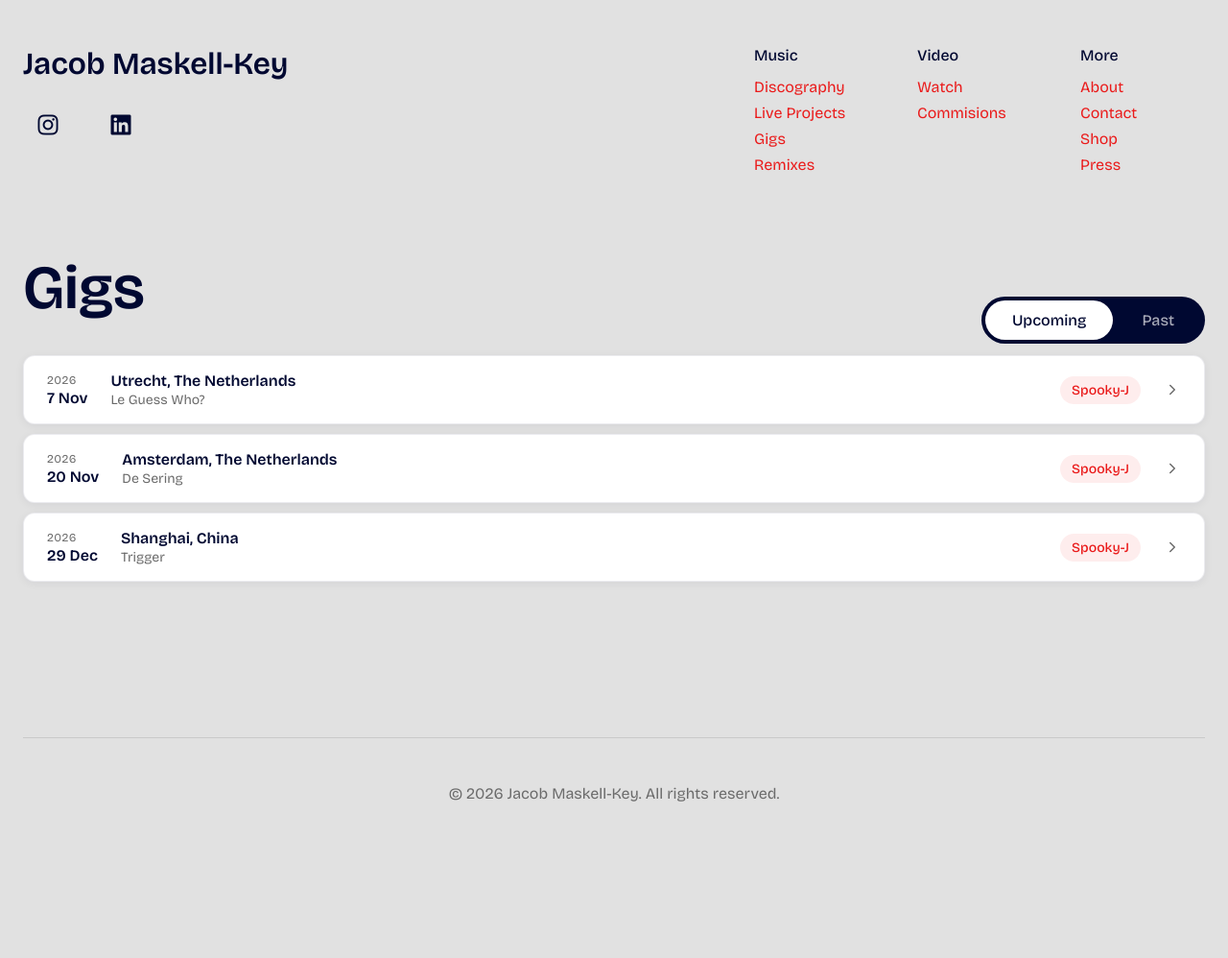
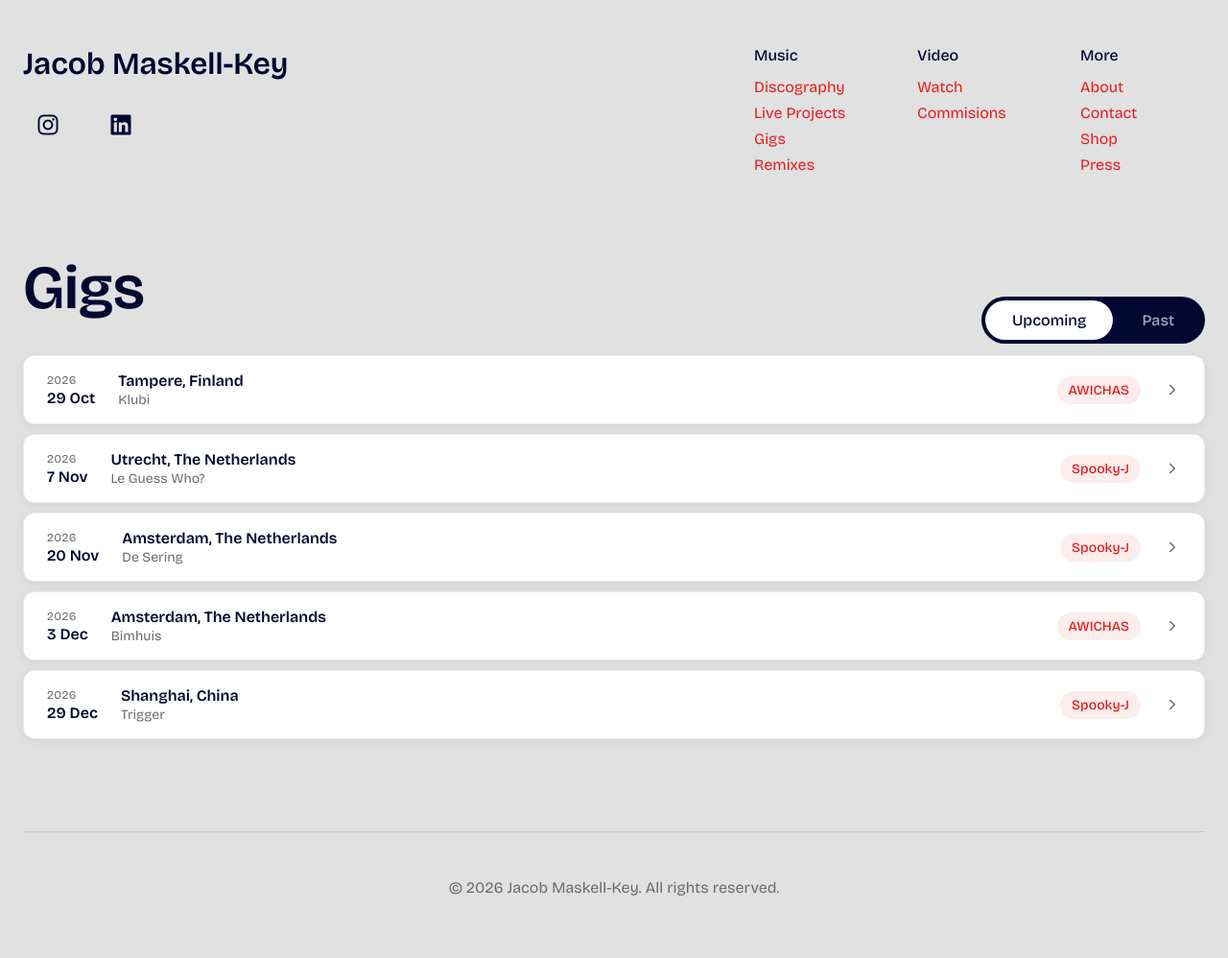
Before and after one commit to andriusax/jacob-maskell-key-website, a Jekyll site: the page built from gigs.html, in a window 1280 px wide. Shown: the whole page at 96% size. Built offline with Jekyll 4.4.1, drawn with Linux system fonts in a browser that asks for light colours; before the commit the page ends 900 px from its top, so only the background shows below that.

Commit message:
Add AWICHAS gigs: Tampere (29 Oct) and Bimhuis (3 Dec)

```diff
--- a/_data/gigs.yml
+++ b/_data/gigs.yml
@@ -692,3 +692,13 @@
   venue: "Theater Spektakel"
   project: Nihiloxica
   link: ""
+- date: 2026-10-29
+  city: "Tampere, Finland"
+  venue: "Klubi"
+  project: AWICHAS
+  link: "https://www.tamperejazz.fi/en/tickets/"
+- date: 2026-12-03
+  city: "Amsterdam, The Netherlands"
+  venue: "Bimhuis"
+  project: AWICHAS
+  link: "https://www.bimhuis.nl/agenda/ibelisse-guardia-ferragutti-x-zalan-szakacs-becoming-mountain-awichas"
```
